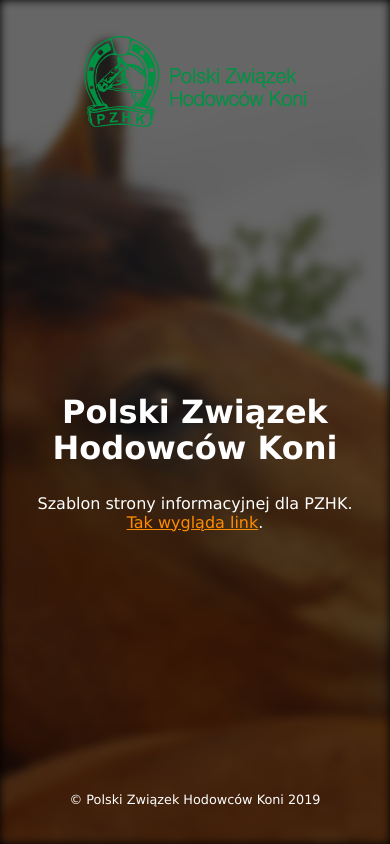
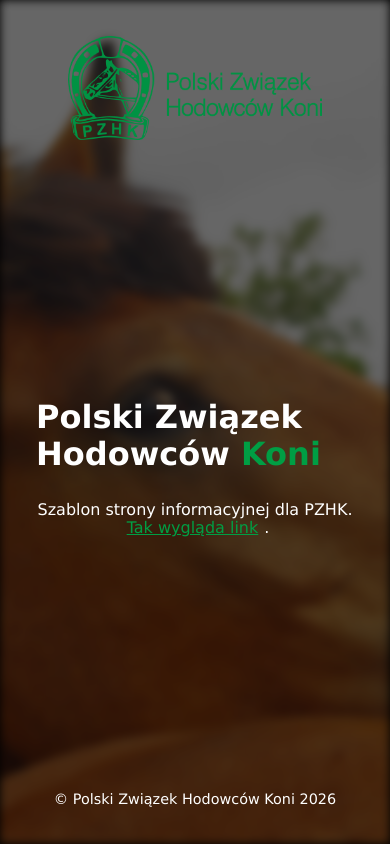
Before and after one commit to kasiaizak/pzhk, a website: page src/content/index.html in a window 390 px wide. Drawn offline with nearby package versions, Linux system fonts and the light colour scheme; files that its build step writes are made by us from their sources; files whose address does not match are found by name.

Commit message:
feat: refresh page layout and responsive styles for PZHK
Use a semantic header, update the copyright year, and refine typography, logo sizing, and green accents across screen sizes. Remove the browser-update prompt for a cleaner visitor experience.

```diff
--- a/src/content/index.html
+++ b/src/content/index.html
@@ -16,15 +16,15 @@
   <body>
     <div class="background"></div>
     <main class="site">
-      <div class="site__logo">
+      <header class="site__header">
         <img src="assets/images/pzhk.png" alt="Logo PZHK" class="site__image">
-      </div>
+      </header>
       <section class="site__content">
-        <h1 class="site__header">Polski Związek Hodowców Koni</h1>
+        <h1 class="site__title">Polski Związek Hodowców <span>Koni</span></h1>
         <p class="site__paragraph">Szablon strony informacyjnej dla PZHK.<br>
         <a href="https://de.pzhk.pl/"  rel="noopener" class="site__link">Tak wygląda link</a>.</p>
       </section>
-      <footer class="site__footer">© Polski Związek Hodowców Koni 2019</footer>
+      <footer class="site__footer">© Polski Związek Hodowców Koni 2026</footer>
     </main>
   </body>
 </html>
--- a/src/scss/_variables.scss
+++ b/src/scss/_variables.scss
@@ -1,5 +1,10 @@
-$tablet: 768px;
-$four-k: 2560px;
+$mobile-l: 424px;
+$tablet: 767px;
+$laptop: 1023px;
+$laptop-l: 1439px;
+$four-k: 2559px;
+
+$green: #009e44;
 
 @mixin center {
   display: flex;
--- a/src/scss/main.scss
+++ b/src/scss/main.scss
@@ -1,5 +1,6 @@
-@import "_normalize";
-@import "_variables";
+@use "normalize";
+@use "variables" as *;
+@import url('https://fonts.googleapis.com/css?family=Karma&display=swap&subset=latin-ext');
 
 
 html {
@@ -36,37 +37,47 @@
   background-color: rgba(0, 0, 0, 0.6);
   justify-content: space-between;
   padding: 36px;
-  &__logo { @include center; }
+  &__header { @include center; }
   &__image {
-    justify-content: center;
-    width: 70%;
-    @media all and (-ms-high-contrast: active), (-ms-high-contrast: none) {
+    max-width: 80%;
+    @media screen and (-ms-high-contrast: active), (-ms-high-contrast: none) {
       /* IE10-specific styles go here */
       height: 80%;
     }
-    @media screen and (min-width: $tablet) { width: 60%; }
+    @media screen and (min-width: $mobile-l) { max-width: 60%; }
+    @media screen and (min-width: $tablet) { max-width: 50%; }
+    @media screen and (min-width: $laptop) { max-width: 30%; }
+    @media screen and (min-width: $laptop-l) { max-width: 50%; }
+    @media screen and (min-width: $four-k) { max-width: 80%; }
   }
   &__content { @include center; }
-  &__header {
+  &__title {
     margin-bottom: 12px;
-    text-align: center;
-    & span { color: #addf34; }
-    @media screen and (min-width: $tablet) { font-size: 2.5em; }
-    @media screen and (min-width: $four-k) { font-size: 4em; }
+    & span { color: $green; }
+    @media screen and (min-width: $tablet) { font-size: 2.9rem; }
+    @media screen and (min-width: $laptop-l) { font-size: 4rem; }
+    @media screen and (min-width: $four-k) { font-size: 6rem; }
   }
   &__paragraph {
     text-align: center;
-    @media screen and (min-width: $tablet) { font-size: 1.2em; }
-    @media screen and (min-width: $four-k) { font-size: 2em; }
+    @media screen and (min-width: $tablet) { font-size: 1.35rem; }
+    @media screen and (min-width: $laptop-l) { font-size: 2rem; }
+    @media screen and (min-width: $four-k) { font-size: 3rem; }
   }
   &__link {
-    color: darkorange;
+    color: $green;
+    padding: 3px 6px;
+    &:hover {
+      background-color: $green;
+      color: white;
+    }
   }
   &__footer {
     text-align: center;
-    font-size: 0.8em;
-    @media screen and (min-width: $tablet) { font-size: 1em; }
-    @media screen and (min-width: $four-k) { font-size: 1.5em; }
+    font-size: 0.9rem;
+    @media screen and (min-width: $tablet) { font-size: 1rem; }
+    @media screen and (min-width: $laptop-l) { font-size: 1.5rem }
+    @media screen and (min-width: $four-k) { font-size: 2.5rem; }
   }
   @media screen and (min-width: $tablet) {
     padding-top: 5vh;
```
Also changed, not shown: src/js/main.js (+0 -9 lines).
